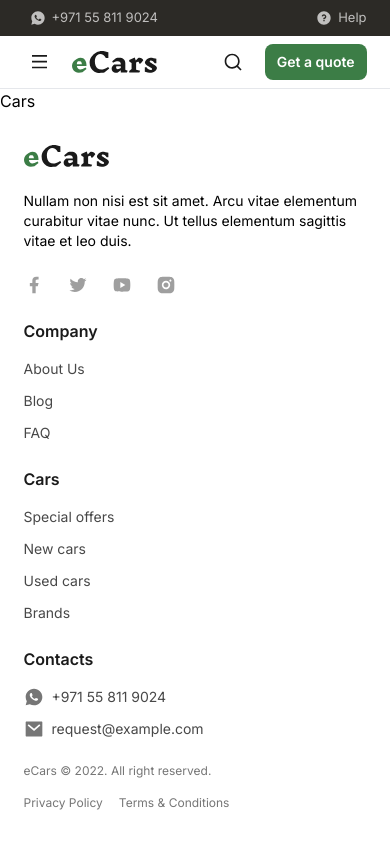
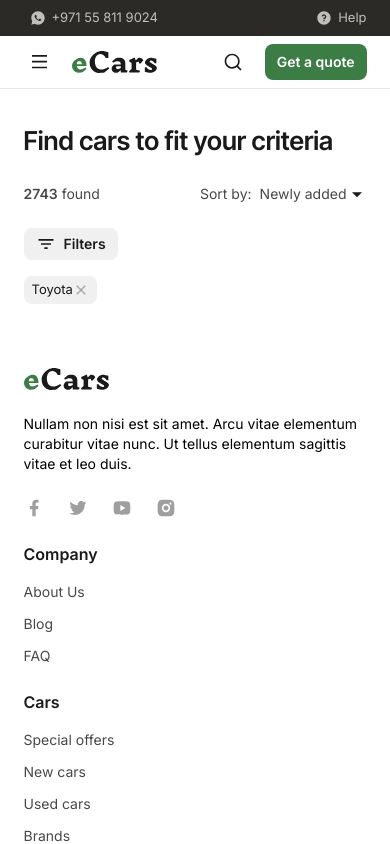
Before and after one commit to ahmetayyildiz66/ecars, a Vue app: page /cars in a window 390 px wide. Shown: the top 844 px of the page. Built offline with nearby package versions, Linux system fonts and the light colour scheme.

Commit message:
filters: mobile and tablet

```diff
--- /dev/null
+++ b/src/components/EcCard.vue
@@ -0,0 +1,3 @@
+<template>
+
+</template>
--- /dev/null
+++ b/src/components/EcCarsFiltering.vue
@@ -0,0 +1,38 @@
+<template>
+  <div>
+
+    <div class="py-6 flex items-center justify-between text-sm text-gray-750">
+      <p class="text-sm">
+        <span class="text-gray-750 font-semibold">2743</span>
+        found
+      </p>
+
+      <p class="flex items-center space-x-2">
+        <span>Sort by:</span>
+        <button class="flex items-center">
+          Newly added
+          <IconArrowDownFill />
+        </button>
+      </p>
+    </div>
+
+    <EcFilterButton :is-big="true" class="mb-4">
+      <IconFilter />
+      <span>Filters</span>
+    </EcFilterButton>
+
+    <div class="flex space-x-1 space-y-1">
+      <EcFilterButton>
+        <span>Toyota</span>
+        <IconCross :width="16" :height="16" fill="#A3A3A3" />
+      </EcFilterButton>
+    </div>
+  </div>
+</template>
+
+<script lang="ts" setup>
+import IconArrowDownFill from "../components/icons/IconArrowDownFill.vue"
+import EcFilterButton from "./EcFilterButton.vue";
+import IconCross from "./icons/IconCross.vue";
+import IconFilter from "./icons/IconFilter.vue";
+</script>
--- /dev/null
+++ b/src/components/EcFilterButton.vue
@@ -0,0 +1,16 @@
+<template>
+  <button
+    class="bg-gray-25 rounded-lg py-1 px-2 text-center text-[13px] text-gray-950 flex items-center"
+    :class="{ '!px-3 py-[6px] text-sm font-semibold space-x-2': isBig }"
+  >
+    <slot />
+  </button>
+</template>
+
+<script lang="ts" setup>
+interface FilterProps {
+  isBig?: boolean;
+}
+
+defineProps<FilterProps>();
+</script>
--- /dev/null
+++ b/src/components/icons/IconArrowDownFill.vue
@@ -0,0 +1,11 @@
+<template>
+  <svg
+    width="20"
+    height="20"
+    viewBox="0 0 20 20"
+    fill="none"
+    xmlns="http://www.w3.org/2000/svg"
+  >
+    <path d="M10 13.333L5 8.33301H15L10 13.333Z" fill="#1A1A1A" />
+  </svg>
+</template>
--- a/src/components/icons/IconCross.vue
+++ b/src/components/icons/IconCross.vue
@@ -1,14 +1,23 @@
 <template>
   <svg
-    width="20"
-    height="20"
+    :width="width"
+    :height="height"
     viewBox="0 0 20 20"
     fill="none"
     xmlns="http://www.w3.org/2000/svg"
   >
     <path
       d="M10 8.82196L5.28596 4.10791L4.10745 5.28642L8.8215 10.0005L4.10746 14.7145L5.28597 15.893L10 11.179L14.7141 15.893L15.8926 14.7145L11.1785 10.0005L15.8926 5.28642L14.7141 4.10791L10 8.82196Z"
-      fill="#1A1A1A"
+      :fill="fill"
     />
   </svg>
 </template>
+
+
+<script lang="ts" setup>
+defineProps({
+  width: Number,
+  height: Number,
+  fill: String
+})
+</script>
--- /dev/null
+++ b/src/components/icons/IconFilter.vue
@@ -0,0 +1,14 @@
+<template>
+  <svg
+    width="20"
+    height="20"
+    viewBox="0 0 20 20"
+    fill="none"
+    xmlns="http://www.w3.org/2000/svg"
+  >
+    <path
+      d="M8.33333 15H11.6667V13.3333H8.33333V15ZM2.5 5V6.66667H17.5V5H2.5ZM5 10.8333H15V9.16667H5V10.8333Z"
+      fill="#1A1A1A"
+    />
+  </svg>
+</template>
--- a/src/layouts/EcHeader.vue
+++ b/src/layouts/EcHeader.vue
@@ -80,9 +80,9 @@
 
 <script lang="ts" setup>
 // ref
-import { ref } from "vue";
+import { ref, watch, watchEffect } from "vue";
 
-import { useToggleMenu } from "../composables/useToggleMenu";
+import { useToggleMenu, isOpen } from "../composables/useToggleMenu";
 
 
 // components
@@ -96,10 +96,17 @@ import IconSearch from "../components/icons/IconSearch.vue";
 import IconAccount from "../components/icons/IconAccount.vue";
 import IconHeart from "../components/icons/IconHeart.vue";
 import EcSidebar from "./EcSidebar.vue";
+import { useRoute } from "vue-router";
 
 const isSearchOpen = ref(false);
 
 const toggleSearchModal = () => {
   isSearchOpen.value = !isSearchOpen.value;
 };
+
+const route = useRoute()
+
+watch(route, () => {
+  isOpen.value = false
+})
 </script>
--- a/src/layouts/EcSidebar.vue
+++ b/src/layouts/EcSidebar.vue
@@ -15,7 +15,7 @@
           <div>
             <div class="flex items-center space-x-4 mb-4">
               <button class="p-[6px]" @click="useToggleMenu">
-                <IconCross />
+                <IconCross :width="20" :height="20" fill="#1A1A1A"/>
               </button>
               <router-link to="/">
                 <IconLogo />
--- a/src/pages/Cars.vue
+++ b/src/pages/Cars.vue
@@ -1,5 +1,12 @@
 <template>
-  <div>
-    Cars
+  <div class="container py-8 md:py-10 lg:py-12">
+    <HeadingTertiary text="Find cars to fit your criteria" />
+
+    <EcCarsFiltering />
   </div>
 </template>
+
+<script lang="ts" setup>
+import HeadingTertiary from "../typography/HeadingTertiary.vue";
+import EcCarsFiltering from "../components/EcCarsFiltering.vue";
+</script>
--- /dev/null
+++ b/src/typography/HeadingTertiary.vue
@@ -0,0 +1,9 @@
+<template>
+  <h3 class="text-gray-950 text-[26px] lg:text-[32px] font-semibold font-inter-tight">{{ text }}</h3>
+</template>
+
+<script lang="ts" setup>
+defineProps({
+  text: String
+})
+</script>
--- a/tailwind.config.js
+++ b/tailwind.config.js
@@ -28,6 +28,7 @@ export default {
           '50': '#2C2A26',
         },
         gray: {
+          '25': '#F0F0F0',
           '50': '#F6F5F4',
           '250': '#A3A3A3',
           '350': '#C0BFBE',
```
Also changed, not shown: src/components/icons/ri_menu-line.svg (deleted).
